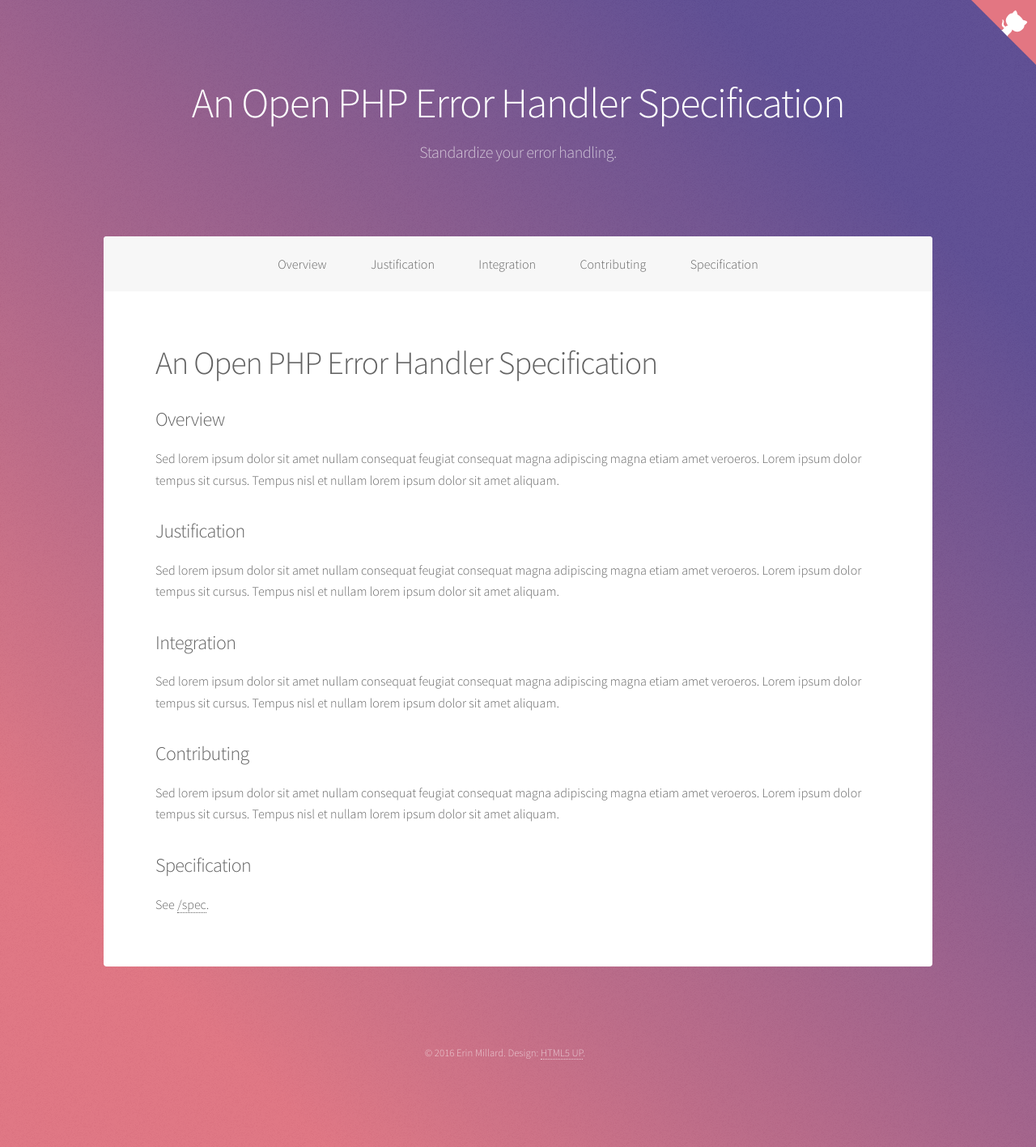
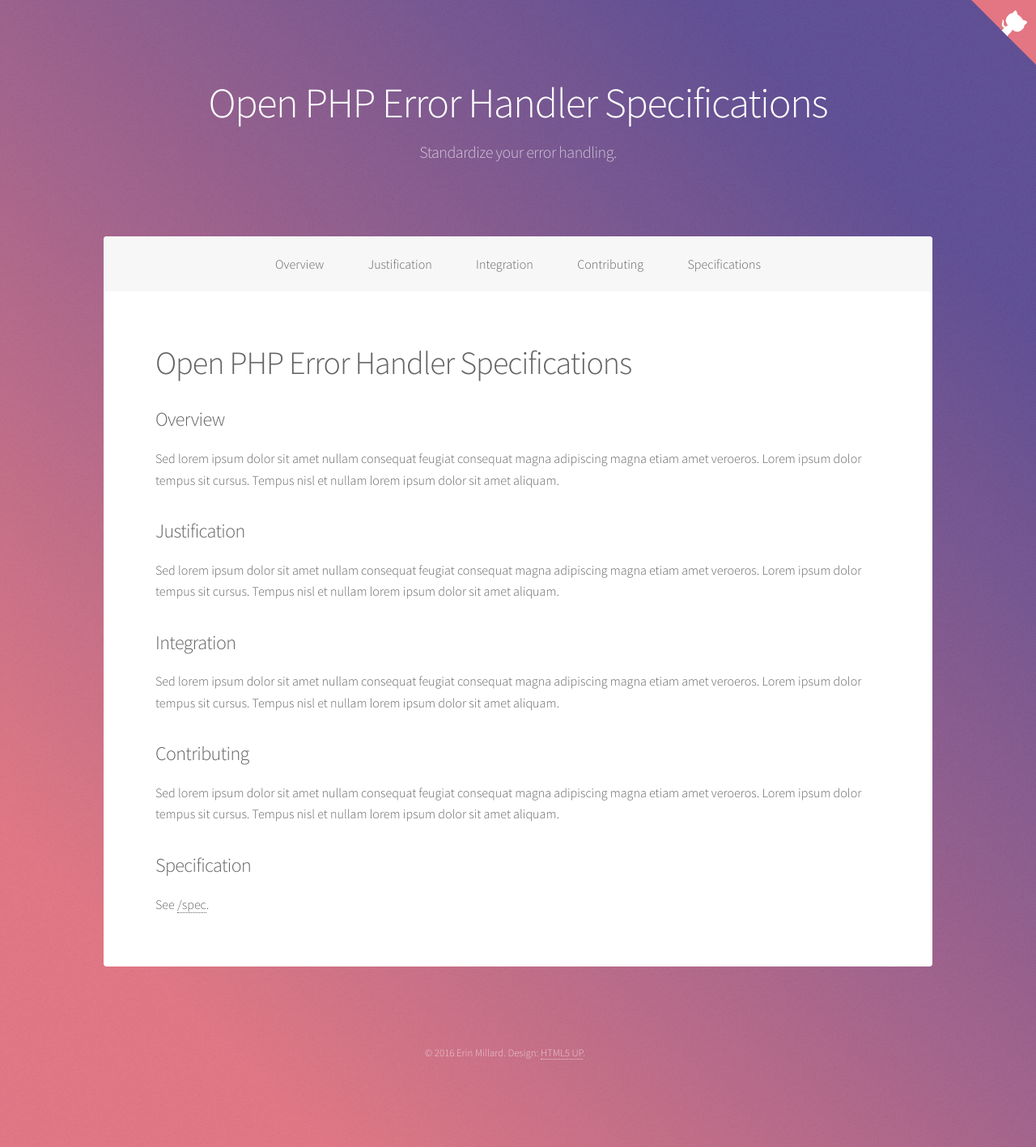
Before and after one commit to php-errors/php-errors.github.io, a Jekyll site: the page built from README.md, in a window 1280 px wide. Shown: the whole page at 81% size. Built offline with Jekyll 4.4.1, drawn with Linux system fonts in a browser that asks for light colours; our own code applies the rules of GitHub Pages for plain Markdown files.

Commit message:
Name change.

```diff
--- a/README.md
+++ b/README.md
@@ -1,4 +1,4 @@
-# An Open PHP Error Handler Specification
+# Open PHP Error Handler Specifications
 
 ## Overview
 
--- a/_config.yml
+++ b/_config.yml
@@ -1,6 +1,6 @@
-title: An Open PHP Error Handler Specification
+title: Open PHP Error Handler Specifications
 tagline: Standardize your error handling.
 description: >
-    This site outlines a standard for handling PHP errors, and how to implement
-    this standard within your own projects and libraries.
+    This site outlines standards for handling PHP errors, and how to implement
+    these standard within your own projects and libraries.
 url: https://php-errors.github.io/
--- a/_includes/header.html
+++ b/_includes/header.html
@@ -19,6 +19,6 @@
         <li><a href="/#justification">Justification</a></li>
         <li><a href="/#integration">Integration</a></li>
         <li><a href="/#contributing">Contributing</a></li>
-        <li><a href="/spec">Specification</a></li>
+        <li><a href="https://github.com/php-errors/specification">Specifications</a></li>
     </ul>
 </nav>
```
Also changed, not shown: spec.md (deleted, +0 -52 lines).
